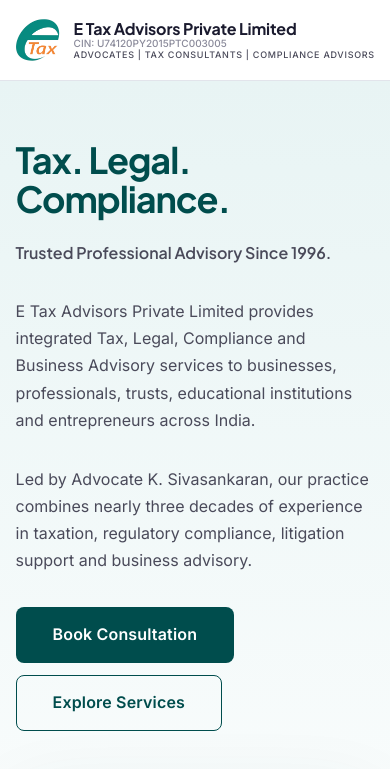
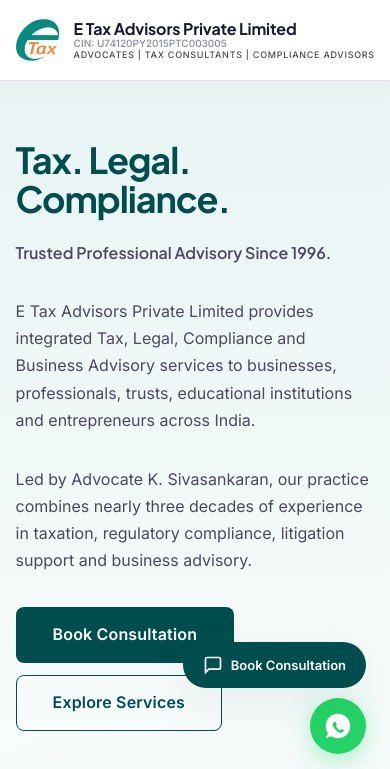
Before and after one commit to advsivasankarank/etaxadv_website, a PHP site: page /index.php in a window 390 px wide. Shown: the top 769 px of the page. Run offline with PHP 8.4, Linux system fonts and the light colour scheme; grey boxes are pictures that could not be loaded.

Commit message:
Restore mobile action bar, WhatsApp float, and consultation float

```diff
--- a/includes/footer.php
+++ b/includes/footer.php
@@ -58,6 +58,21 @@
   </div>
 </footer>
 
+<div class="mobile-action-bar">
+  <a href="tel:+919894626300">Call</a>
+  <a href="https://wa.me/919500601119" target="_blank" rel="noopener">WhatsApp</a>
+  <a href="<?= htmlspecialchars(site_href('/contact.php')) ?>">Consult</a>
+</div>
+
+<a href="https://wa.me/919500601119" target="_blank" rel="noopener" class="whatsapp-float" aria-label="Chat on WhatsApp">
+  <svg viewBox="0 0 32 32" fill="white" width="28" height="28"><path d="M16 2C8.2 2 2 8.2 2 16c0 3.1.9 6 2.5 8.5L2 30l5.8-2.3C10.3 29.2 13 30 16 30c7.8 0 14-6.2 14-14S23.8 2 16 2zm6.5 19.8c-.4 1-1.5 1.8-2.5 2-1 .2-2 .2-3.2-.6-1.7-.8-3.2-2.4-4.4-3.8-1.2-1.4-2-3-2.3-4.5-.2-1.2.1-2.2.6-2.8.4-.6 1-.8 1.3-.8h.8c.3 0 .5 0 .8.6.3.6 1 2.2 1 2.4s0 .4-.2.6c-.2.2-.4.5-.6.7-.2.2-.4.4-.2.8.2.4 1 1.7 2 2.6 1.2 1.2 2.2 1.6 2.6 1.8.4.2.6.2.8 0 .2-.2.8-.8 1-1.2.2-.4.4-.4.6-.3.2.2 1.4.7 1.6.8.2.2.4.2.5.3 0 .4 0 1-.2 1.4z"/></svg>
+</a>
+
+<a href="<?= htmlspecialchars(site_href('/contact.php')) ?>" class="float-consult" aria-label="Book consultation">
+  <svg viewBox="0 0 24 24" fill="none" stroke="currentColor" stroke-width="2" width="20" height="20"><path d="M21 15a2 2 0 0 1-2 2H7l-4 4V5a2 2 0 0 1 2-2h14a2 2 0 0 1 2 2z"/></svg>
+  Book Consultation
+</a>
+
 <script src="<?= htmlspecialchars(app_href('/assets/js/main.js')) ?>"></script>
 </body>
 </html>
```
